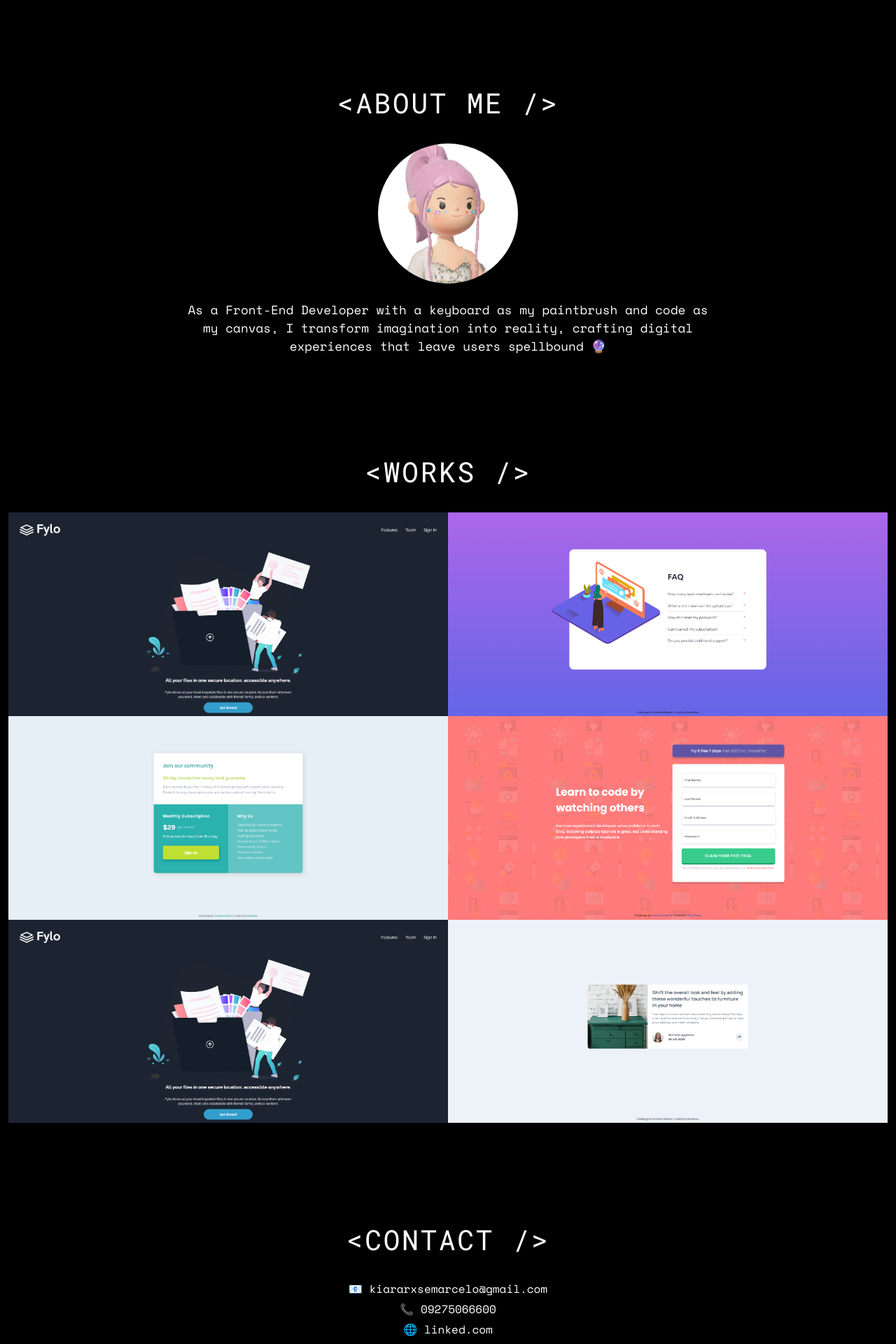
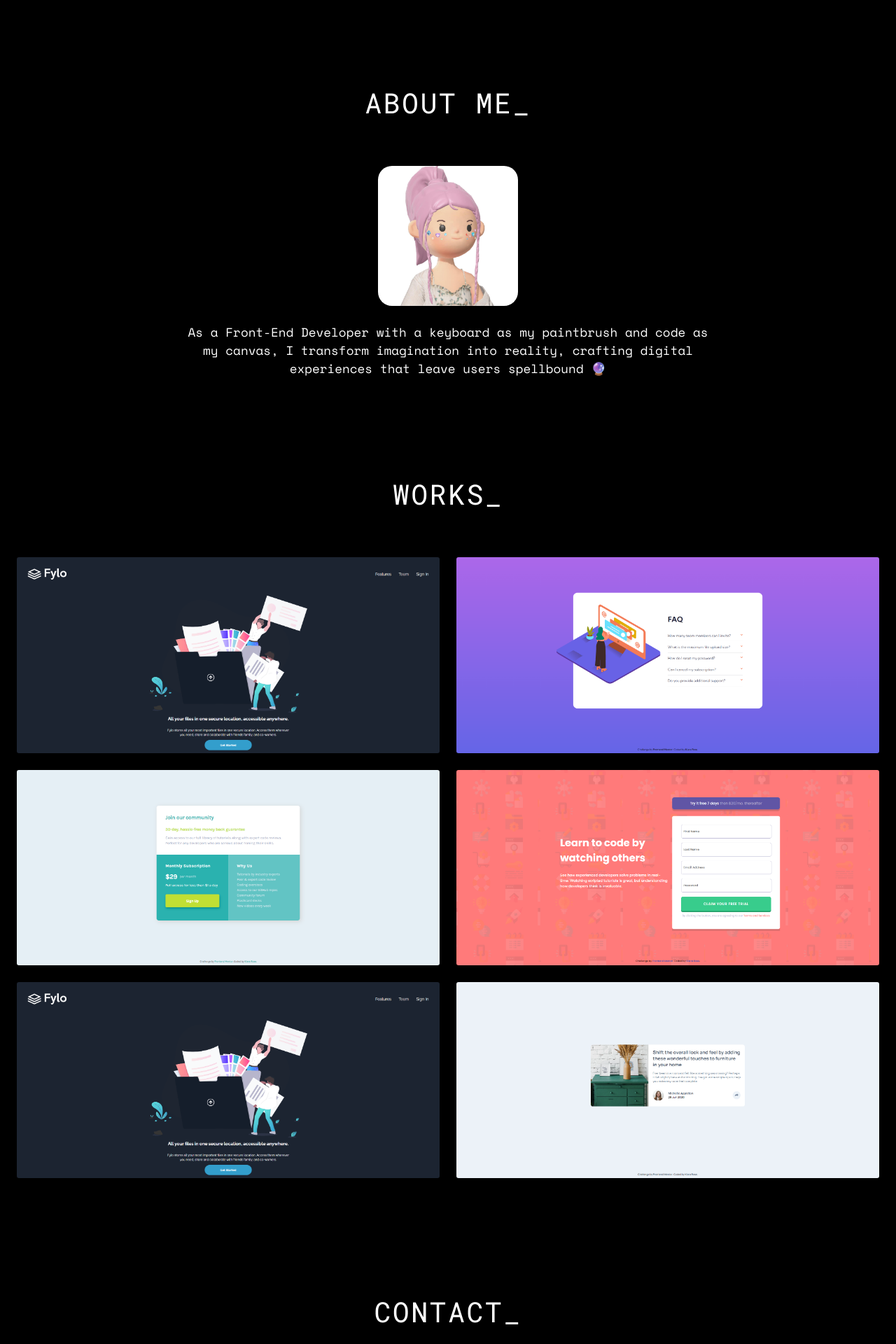
Before and after one commit to kiararose/my-website, a Next.js app: page / in a window 1280 px wide. Shown: the part 740-2660 px from the top of the page at 70% size. Built offline with nearby package versions, Linux system fonts and the light colour scheme.

Commit message:
fix: update card hover info

```diff
--- a/components/card_hover.js
+++ b/components/card_hover.js
@@ -15,6 +15,7 @@ export default function CardHover(props) {
             <div className="card-hover-info">
                 <p className="card-hover-info__description">{description}</p>
                 <button className="card-hover-info__button">{button_name}</button>
+                <span className="card-hover-info__tags">HTML, CSS, Javascript</span>
             </div>
         </div>
     )
--- a/pages/index.js
+++ b/pages/index.js
@@ -60,7 +60,7 @@ export default function Home() {
 				</div>
 
 				<div className="about-container" ref={aboutRef}>
-					<SectionTitle title="<About Me />"/>
+					<SectionTitle title="About Me_"/>
 					<CardWithImageDescription
 						class_name="card-container"
 						image="/images/bondee-avatar.jpg"
@@ -70,11 +70,11 @@ export default function Home() {
 				</div>
 
 				<div className="websites-container" ref={websitesRef}>
-					<SectionTitle title="<Works />"/>
+					<SectionTitle title="Works_"/>
 
 					<div className="row cards-hover-container">
 						<CardHover
-							col_class_name="col-lg-6 p-0 card-hover"
+							col_class_name="col-lg-6  card-hover"
 							image="/images/fm-fylo-dark-theme-landing-page.png"
 							image_mobile="/images/fm-fylo-dark-theme-landing-page-mobile.png"
 							image_alt="Fylo Dark Theme Landing Page"
@@ -83,7 +83,7 @@ export default function Home() {
 						/>
 
 						<CardHover
-							col_class_name="col-lg-6 p-0 card-hover"
+							col_class_name="col-lg-6  card-hover"
 							image="/images/fm-faq-accordion-card.png"
 							image_mobile="/images/fm-faq-accordion-card-mobile.png"
 							image_alt="Faq Accordion Card"
@@ -92,7 +92,7 @@ export default function Home() {
 						/>
 
 						<CardHover
-							col_class_name="col-lg-6 p-0 card-hover"
+							col_class_name="col-lg-6  card-hover"
 							image="/images/fm-single-price-grid-component.png"
 							image_mobile="/images/fm-single-price-grid-component-mobile.png"
 							image_alt="Single Price Grid Component"
@@ -101,7 +101,7 @@ export default function Home() {
 						/>
 
 						<CardHover
-							col_class_name="col-lg-6 p-0 card-hover"
+							col_class_name="col-lg-6  card-hover"
 							image="/images/fm-signup-form.png"
 							image_mobile="/images/fm-signup-form-mobile.png"
 							image_alt="Signup Form"
@@ -110,7 +110,7 @@ export default function Home() {
 						/>
 
 						<CardHover
-							col_class_name="col-lg-6 p-0 card-hover"
+							col_class_name="col-lg-6  card-hover"
 							image="/images/fm-fylo-dark-theme-landing-page.png"
 							image_mobile="/images/fm-fylo-dark-theme-landing-page-mobile.png"
 							image_alt="Fylo Dark Theme Landing Page"
@@ -119,7 +119,7 @@ export default function Home() {
 						/>
 
 						<CardHover
-							col_class_name="col-lg-6 p-0 card-hover"
+							col_class_name="col-lg-6  card-hover"
 							image="/images/fm-article-preview-component.png"
 							image_mobile="/images/fm-article-preview-component-mobile.png"
 							image_alt="Article Preview Component"
@@ -130,7 +130,7 @@ export default function Home() {
 				</div>
 
 				<div className="contact-container" ref={contactRef}>
-					<SectionTitle title="<Contact />"/>
+					<SectionTitle title="Contact_"/>
 
 					<ContactList
 						mobile="📞 09275066600"
--- a/styles/components/_card_hover.scss
+++ b/styles/components/_card_hover.scss
@@ -6,6 +6,7 @@
     // width: 100%;
     height: fit-content;
     position: relative;
+    margin-bottom: 24px;
 
     // @media (min-width: 768px) {
     //     width: 50%;
@@ -21,6 +22,10 @@
         }
     }
 
+    img {
+        border-radius: 3px;
+    }
+
     &-info {
         position: absolute;
         content: '';
@@ -30,11 +35,12 @@
         transition: .5s all ease;
         display: flex;
         flex-direction: column;
-        align-items: center;
-        justify-content: center;
+        align-items: flex-start;
+        justify-content: space-between;
         width: 100%;
         height: 100%;
-        background: #00000087;
+        background: #00000094;
+        padding: 0 24px;
 
         &__description {
             color: #FFF;
@@ -45,10 +51,23 @@
             line-height: normal;
             margin: 10px 0;
             text-transform: uppercase;
+            letter-spacing: 2px;
         }
 
         &__button {
             font-family: 'Roboto Mono';
+            margin: 0 auto;
+        }
+
+        &__tags {
+            color: #ffffffb5;
+            font-family: "Roboto Mono";
+            font-size: 10px;
+            font-style: normal;
+            font-weight: 400;
+            line-height: normal;
+            margin: 10px 0 10px auto;
+            text-transform: uppercase;
         }
     }
 }
--- a/styles/components/_card_with_image_description.scss
+++ b/styles/components/_card_with_image_description.scss
@@ -8,7 +8,7 @@
     img {
         width: 200px;
         height: 200px;
-        border-radius: 50%;
+        border-radius: 20px;
     }
 
     p {
@@ -22,61 +22,14 @@
         padding: 0 24px;
         text-align: center;
         margin: 24px 0 0 0;
+        // background: #ff33e92b;
+        // padding: 20px;
+        // border-radius: 3px;
+        // margin-left: 20px;
+        // border: 2px solid #ff33e938;
 
         @media (min-width: 1024px) {
             font-size: 1.1rem;
         }
     }
 }
-
-
-
-    // .cards-container {
-    //     display: flex;
-    //     flex-direction: column;
-    //     justify-content: center;
-    //     flex-wrap: wrap;
-
-    //     @media (min-width: 768px) {
-    //         flex-direction: row;
-    //     }
-    // }
-
-    // p {
-    //     display: none;
-    // }
-
-    // .card-container {
-    //     display: flex;
-    //     flex-direction: column;
-    //     align-items: center;
-    //     justify-content: space-between;
-    //     // margin-bottom: 5rem;
-    //     margin-bottom: 0;
-    //     width: 100%;
-    //     height: fit-content;
-
-    //     @media (min-width: 768px) {
-    //         width: 50%;
-    //     }
-
-    //     @media (min-width: 1024px) {
-    //         width: 33.33%;
-    //     }
-
-    //     // img {
-    //     //     width: 100%;
-    //     //     object-fit: cover;
-    //     // }
-
-    //     p {
-    //         color: #FFF;
-    //         font-family: 'Roboto Mono';
-    //         font-size: 16px;
-    //         font-style: normal;
-    //         font-weight: 400;
-    //         line-height: normal;
-    //         margin: 10px 0;
-    //         display: none !important;
-    //     }
-    // }
--- a/styles/components/_section_title.scss
+++ b/styles/components/_section_title.scss
@@ -8,7 +8,7 @@
         line-height: normal;
         letter-spacing: 2.4px;
         text-transform: uppercase;
-        margin-bottom: 2rem;
+        margin-bottom: 4rem;
         text-align: center;
 
         @media (min-width: 1024px) {
```
